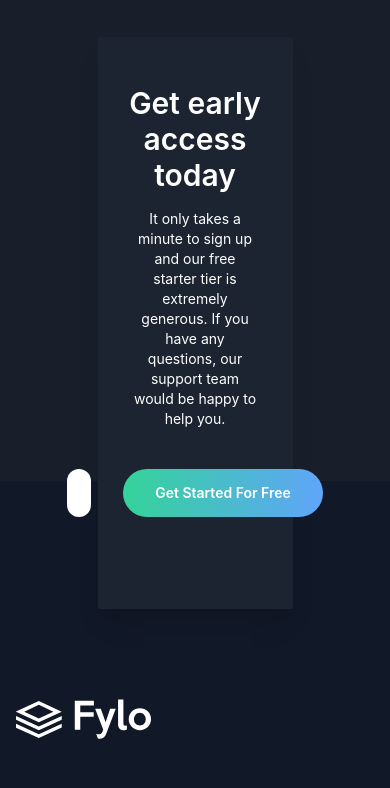
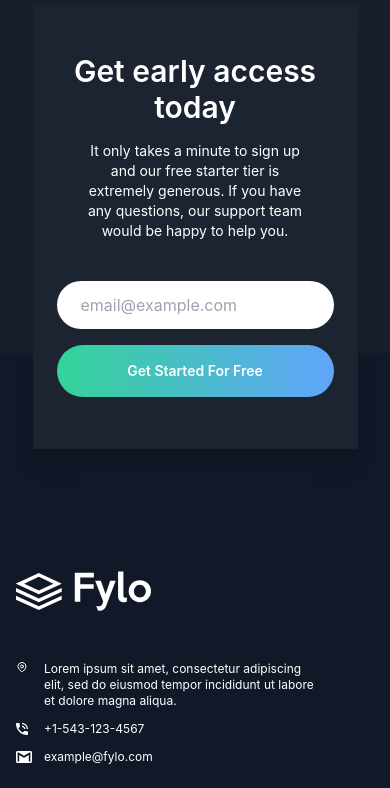
Before and after one commit to dusantrickovic/fylo-dark, a React (Create React App) app: page / in a window 390 px wide. Shown: the part 4499-5287 px from the top of the page. Built offline with nearby package versions, Linux system fonts and the light colour scheme.

Commit message:
Responsive design changes

```diff
--- a/src/components/GetStarted.js
+++ b/src/components/GetStarted.js
@@ -23,17 +23,17 @@ function GetStarted() {
 
 
     return (
-        <div className="relative top-32 bg-maincol w-1/2 self-center m-auto text-center p-6 pt-12 pb-10 flex flex-col shadow-xl rounded-sm">
+        <div className="relative top-24 md:top-32 bg-maincol w-10/12 md:w-1/2 self-center m-auto text-center p-6 pt-12 pb-8 md:pb-10 flex flex-col shadow-xl rounded-sm">
             <h2 className="font-semibold text-3xl pb-4">Get early access today</h2>
             <p className=" m-auto w-10/12 pb-10 text-sm">It only takes a minute to sign up and our free starter tier is extremely generous. If you have any questions, our support team would be happy to help you.</p>
-            <div className="flex justify-center">
+            <div className="flex flex-col md:flex-row justify-center">
                 <input
                     type="text"
                     id="email"
                     placeholder="email@example.com"
                     name="email"
-                    className="rounded-full w-7/12 h-12 pl-6 focus:outline-none text-black" />
-                <input type="button" value="Get Started For Free" onClick={checkEmail} className=" cursor-pointer ml-8 text-sm font-semibold bg-gradient-to-r from-green-400 to-blue-400 rounded-full py-2 px-8" />
+                    className="rounded-full w-full md:w-7/12 h-12 pl-6 focus:outline-none text-black" />
+                <input type="button" value="Get Started For Free" onClick={checkEmail} className="cursor-pointer ml-0 mt-4 md:mt-0 md:ml-8 text-sm font-semibold bg-gradient-to-r from-green-400 to-blue-400 rounded-full py-4 md:py-2 px-8" />
             </div>
             <p id="correct" className="text-left text-xs ml-14 mt-1 font-semibold text-red-500">Please enter a valid e-mail address.</p>
         </div>
```
